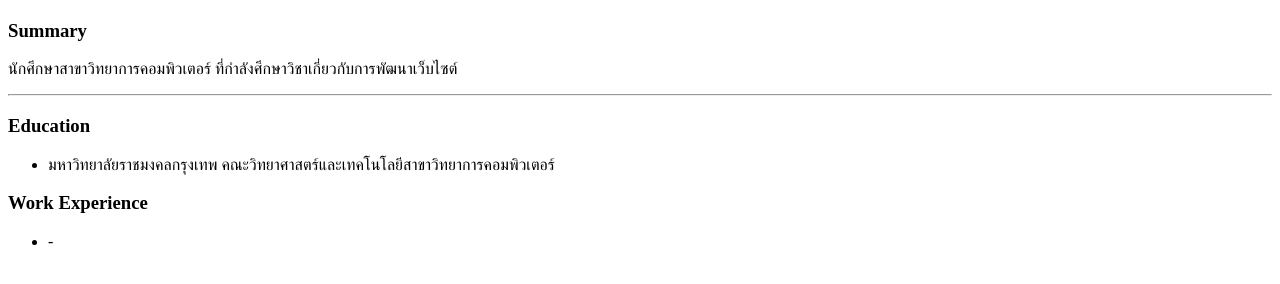
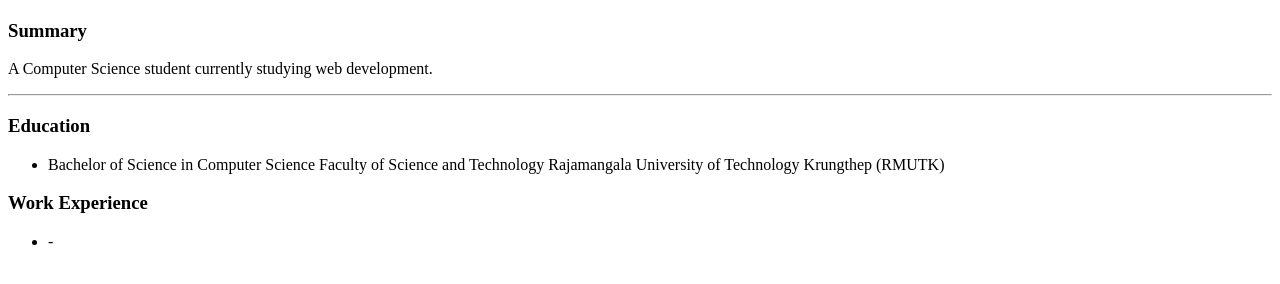
Before and after one commit to Itsnaybie/Web1-2026, a plain HTML site: page github1/index.html in a window 1280 px wide. Shown: the part 170-454 px from the top of the page. Drawn offline with Linux system fonts and the light colour scheme.

Commit message:
Update index.html

```diff
--- a/github1/index.html
+++ b/github1/index.html
@@ -9,11 +9,13 @@
     <h2>Pumipat Hongputtananukul</h2>
     <img src="./photos/IMG_1124.JPG"width="100" height="100">
     <h3>Summary</h3>
-    <p>นักศึกษาสาขาวิทยาการคอมพิวเตอร์ ที่กำลังศึกษาวิชาเกี่ยวกับการพัฒนาเว็บไซต์</p>
+    <p>A Computer Science student currently studying web development.</p>
     <hr>
     <h3>Education</h3>
     <ul>
-        <li>มหาวิทยาลัยราชมงคลกรุงเทพ คณะวิทยาศาสตร์และเทคโนโลยีสาขาวิทยาการคอมพิวเตอร์
+        <li>Bachelor of Science in Computer Science
+            Faculty of Science and Technology
+            Rajamangala University of Technology Krungthep (RMUTK)
         </li>
     </ul>
     <h3>Work Experience</h3>
```
